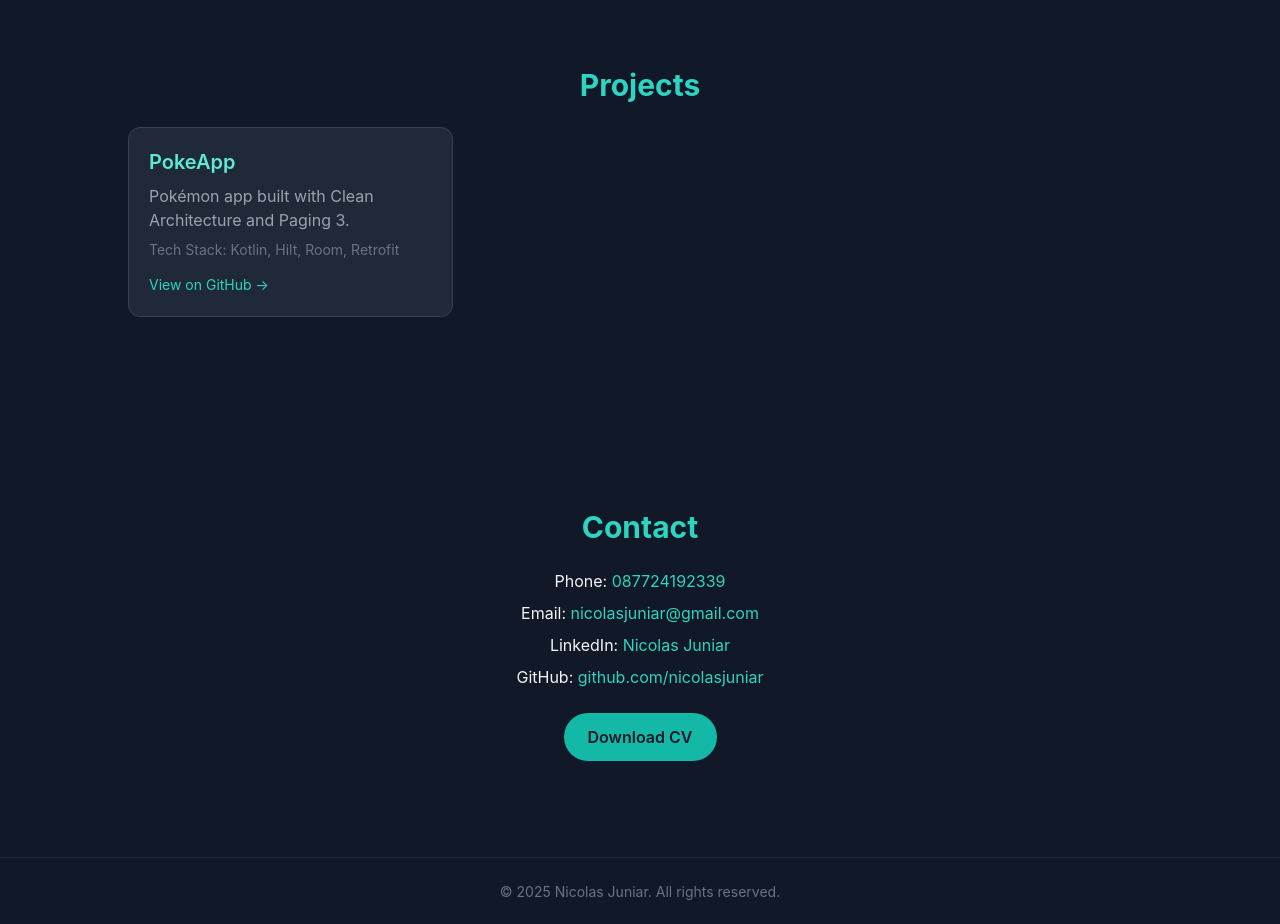
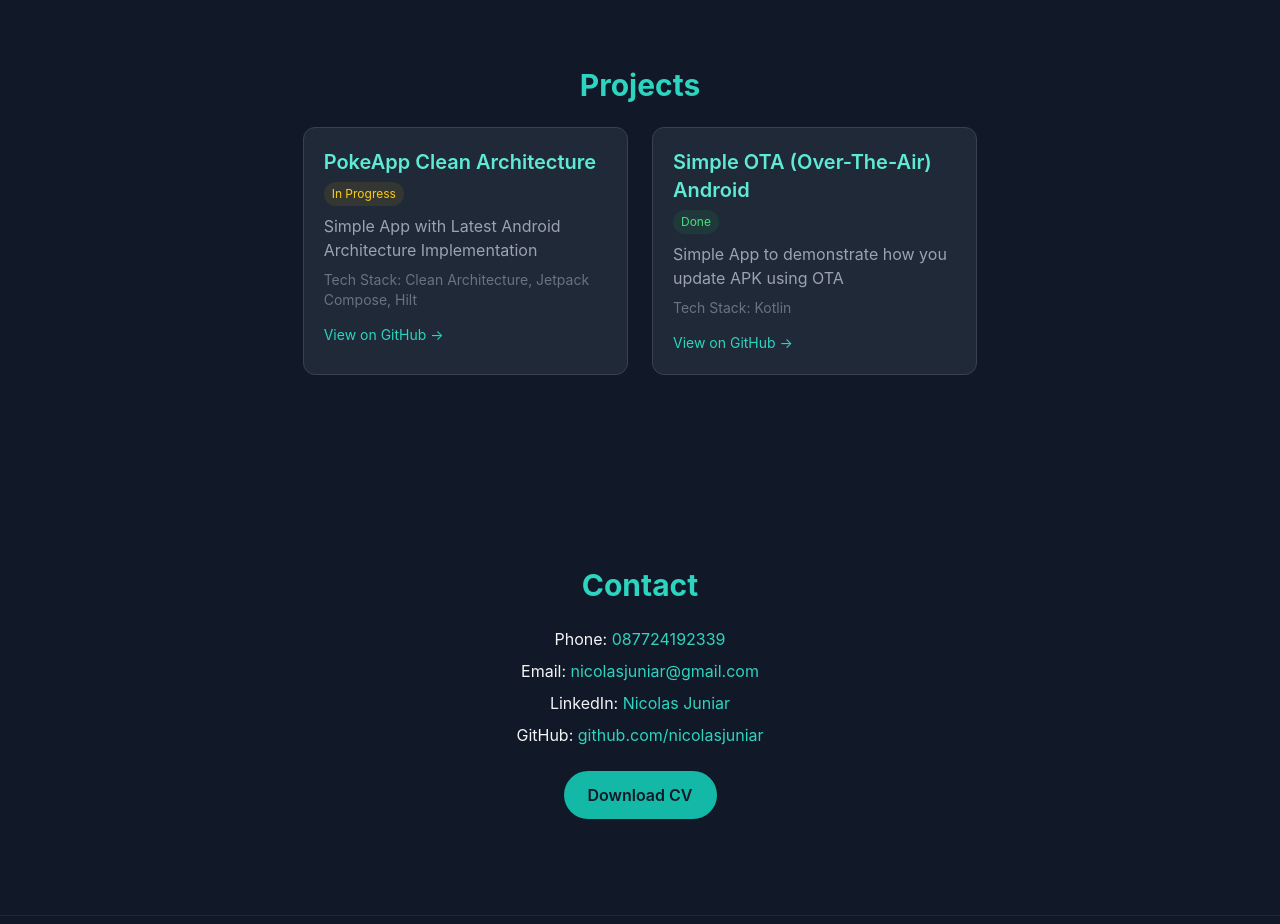
Before and after one commit to nicolasjuniar/nicolasjuniar.github.io, a React (Vite) app: page / in a window 1280 px wide. Shown: the part 3180-4104 px from the top of the page. Built offline with nearby package versions, Linux system fonts and the light colour scheme; no server answers.

Commit message:
update project

```diff
--- a/src/components/Projects.tsx
+++ b/src/components/Projects.tsx
@@ -5,10 +5,18 @@ import { fadeIn } from "../animations/variants";
 export default function Projects() {
   const projects = [
     {
-      title: "PokeApp",
-      desc: "Pokémon app built with Clean Architecture and Paging 3.",
-      stack: "Kotlin, Hilt, Room, Retrofit",
+      title: "PokeApp Clean Architecture",
+      desc: "Simple App with Latest Android Architecture Implementation",
+      stack: "Clean Architecture, Jetpack Compose, Hilt",
       link: "https://github.com/nicolasjuniar/pokeapp-jetpack-compose",
+      status: "in progress",
+    },
+    {
+      title: "Simple OTA (Over-The-Air) Android",
+      desc: "Simple App to demonstrate how you update APK using OTA",
+      stack: "Kotlin",
+      link: "https://github.com/nicolasjuniar/simple-ota-android-simulaltion",
+      status: "done",
     },
   ];
 
@@ -25,18 +33,32 @@ export default function Projects() {
         Projects
       </h3>
 
-      <div className="grid grid-cols-1 sm:grid-cols-2 md:grid-cols-3 gap-6">
+      <div className="flex flex-wrap justify-center gap-6">
         {projects.map((p) => (
           <motion.div
             key={p.title}
             whileHover={{ scale: 1.03 }}
-            className="bg-gray-800 dark:bg-gray-700 p-5 rounded-xl border border-gray-700 hover:shadow-lg transition-all"
+            className="bg-gray-800 dark:bg-gray-700 p-5 rounded-xl border border-gray-700 hover:shadow-lg transition-all w-full sm:basis-[calc(50%-12px)] lg:basis-[calc(33.333%-16px)] max-w-sm"
           >
-            <h4 className="text-xl font-semibold mb-2 text-teal-300">
+            <h4 className="text-xl font-semibold mb-1 text-teal-300">
               {p.title}
             </h4>
+
+            <span
+              className={`inline-block text-xs px-2 py-1 rounded-full mb-2
+          ${
+            p.status === "done"
+              ? "bg-green-500/10 text-green-400"
+              : "bg-yellow-500/10 text-yellow-400"
+          }
+        `}
+            >
+              {p.status === "done" ? "Done" : "In Progress"}
+            </span>
+
             <p className="text-gray-400 mb-2">{p.desc}</p>
             <p className="text-sm text-gray-500 mb-3">Tech Stack: {p.stack}</p>
+
             <a
               href={p.link}
               target="_blank"
```
